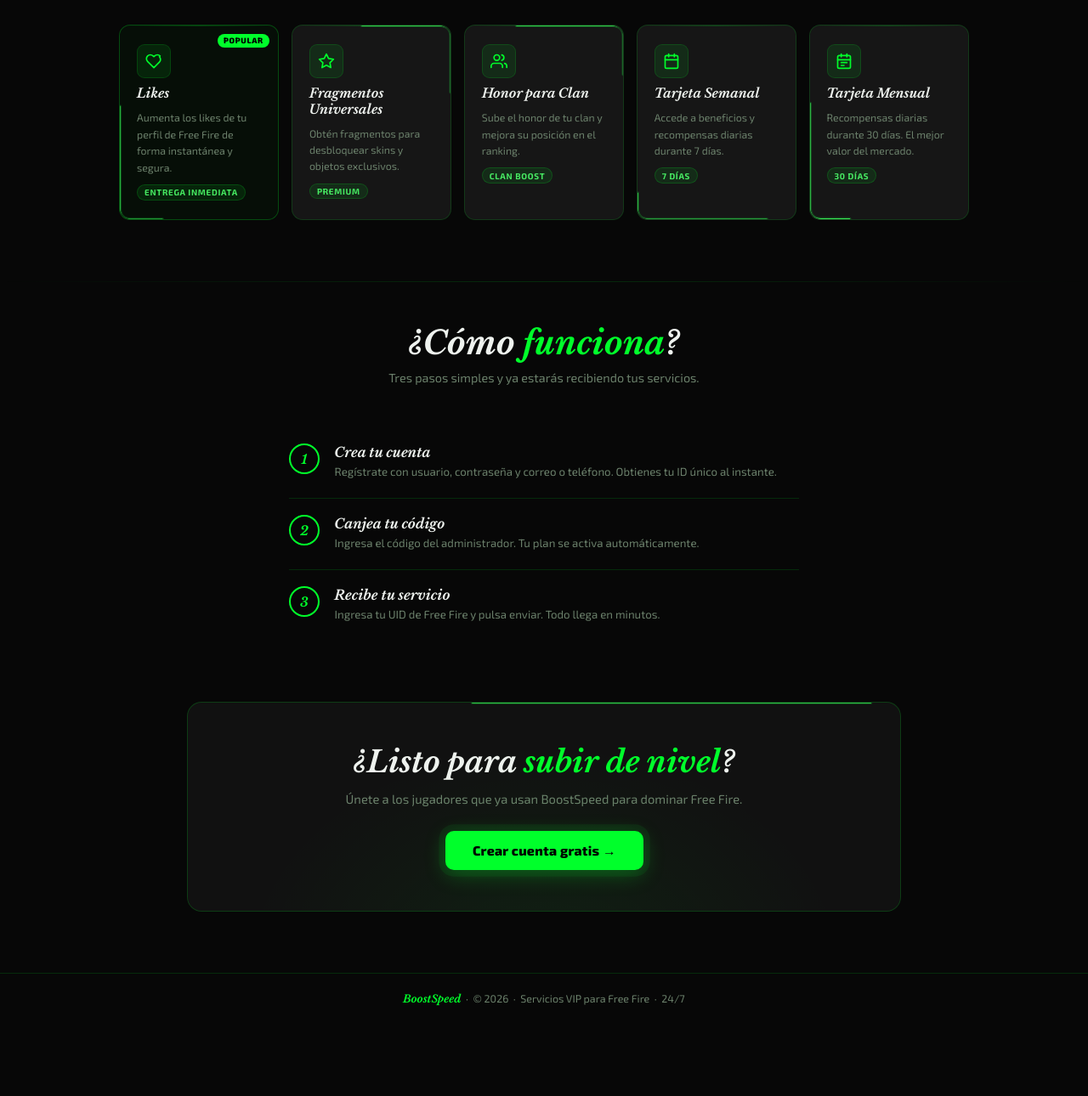
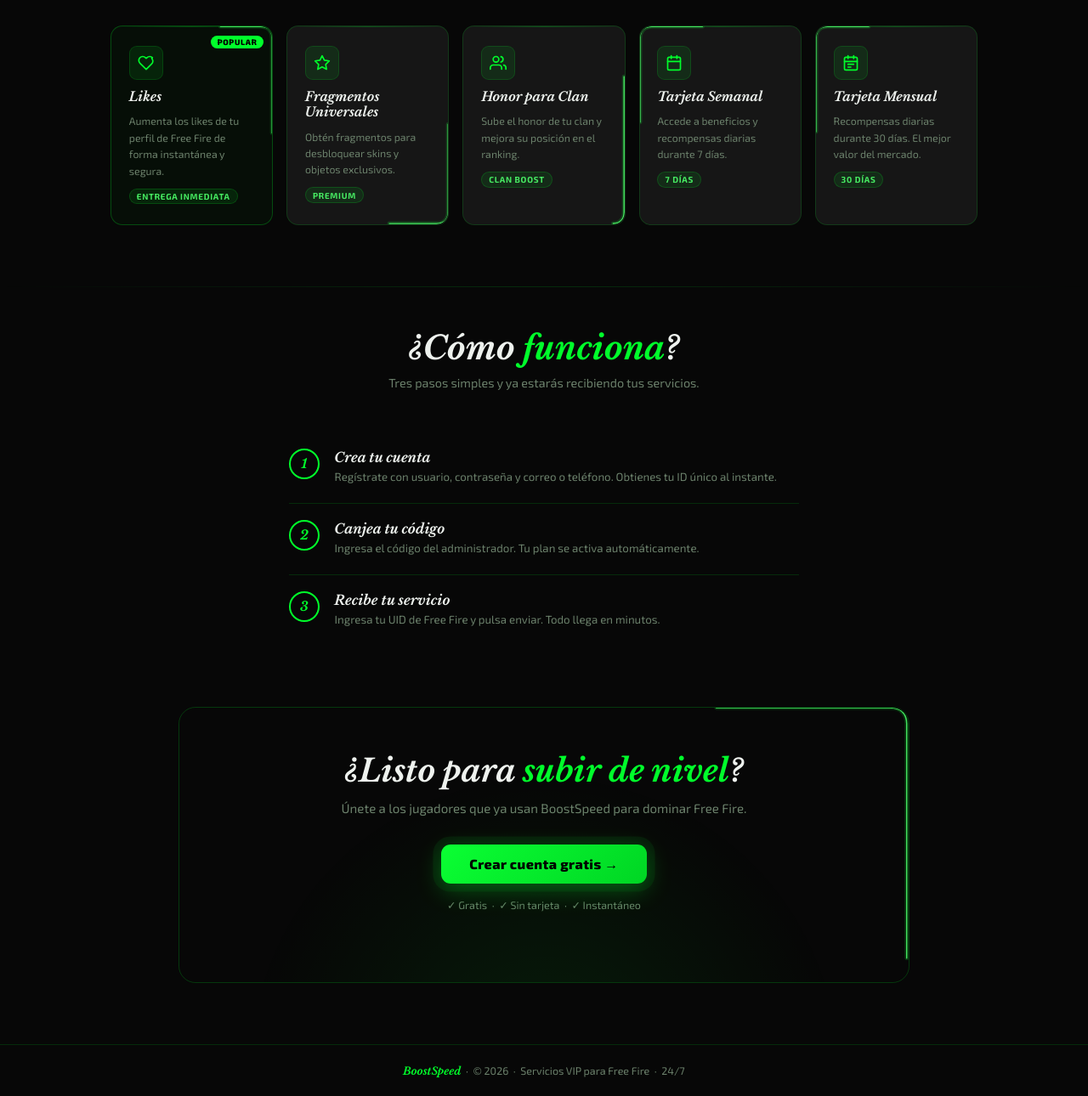
Before and after one commit to DUARTEbi/pruebasDePagina, a website: page public/index.html in a window 1280 px wide. Shown: the part 973-2263 px from the top of the page at 85% size. Before the commit the page ends 2179 px from the top, so only its background shows below. Drawn offline with nearby package versions, Linux system fonts and the light colour scheme; no server answers.

Commit message:
Update index.html

```diff
--- a/public/index.html
+++ b/public/index.html
@@ -2,7 +2,8 @@
 <html lang="es">
 <head>
 <meta charset="UTF-8"/>
-<meta name="viewport" content="width=device-width,initial-scale=1.0,maximum-scale=1.0,user-scalable=no,viewport-fit=cover"/>
+<meta name="description" content="BoostSpeed – Servicios VIP para Free Fire: likes, fragmentos, honor para clan y tarjetas. Entrega instantánea 24/7."/>
+<meta name="viewport" content="width=device-width,initial-scale=1.0,maximum-scale=5.0,viewport-fit=cover"/>
 <meta name="theme-color" content="#070707"/>
 <meta name="mobile-web-app-capable" content="yes"/>
 <meta name="apple-mobile-web-app-capable" content="yes"/>
@@ -19,45 +20,59 @@
   --adim:hsla(var(--h),100%,50%,.09);
   --aborder:hsla(var(--h),100%,50%,.15);
   --atext:hsla(var(--h),100%,65%,.9);
-  --bg:#070707;--bg2:#0d0d0d;--bg3:#111;--sur:#161616;
+  --bg:#070707;--bg2:#0c0c0c;--bg3:#101010;--sur:#161616;
   --txt:#eef2ee;--mut:#6b806b;--red:#ff4757;
   --ease:cubic-bezier(.23,1,.32,1);
+  --ease-out:cubic-bezier(0,.55,.45,1);
 }
 *,*::before,*::after{box-sizing:border-box;margin:0;padding:0}
 *{-webkit-tap-highlight-color:transparent;-webkit-font-smoothing:antialiased;text-rendering:optimizeSpeed}
-html{scroll-behavior:smooth}
-body{font-family:'Exo 2',sans-serif;background:var(--bg);color:var(--txt);min-height:100vh;overflow-x:hidden}
-button,a{outline:none;cursor:pointer;-webkit-tap-highlight-color:transparent;touch-action:manipulation;text-decoration:none}
+html{scroll-behavior:smooth;overflow-x:hidden}
+body{
+  font-family:'Exo 2',sans-serif;
+  background:var(--bg);color:var(--txt);
+  min-height:100vh;overflow-x:hidden;
+  overscroll-behavior-y:none;
+}
+button,a{
+  outline:none;cursor:pointer;
+  -webkit-tap-highlight-color:transparent;
+  touch-action:manipulation;text-decoration:none;
+}
 button:focus-visible{outline:2px solid var(--a);outline-offset:2px}
 
-/* BG GLOW */
+/* ── BG GLOW ── */
 .bg-glow{
-  position:fixed;top:-20%;left:50%;translate:-50% 0;
-  width:min(800px,120vw);aspect-ratio:1;border-radius:50%;
-  background:radial-gradient(circle,hsla(var(--h),100%,50%,.05) 0%,transparent 65%);
+  position:fixed;top:-25%;left:50%;
+  transform:translateX(-50%);
+  width:min(900px,130vw);aspect-ratio:1;border-radius:50%;
+  background:radial-gradient(circle,hsla(var(--h),100%,50%,.055) 0%,transparent 65%);
   pointer-events:none;z-index:0;
-  animation:bgP 8s ease-in-out infinite;
-  transition:background .5s;
+  animation:bgP 9s ease-in-out infinite;
+  transition:background .6s;
   will-change:opacity;
+  contain:strict;
 }
-@keyframes bgP{0%,100%{opacity:.5}50%{opacity:1}}
+@keyframes bgP{0%,100%{opacity:.45}50%{opacity:1}}
 
 /* METEOROS */
 #meteors{position:fixed;inset:0;pointer-events:none;z-index:0;overflow:hidden}
 
-/* NAV */
+/* ── NAV ── */
 nav{
   position:sticky;top:0;z-index:200;
-  background:rgba(7,7,7,.85);
-  backdrop-filter:blur(12px);-webkit-backdrop-filter:blur(12px);
+  background:rgba(7,7,7,.88);
+  backdrop-filter:blur(20px) saturate(180%);
+  -webkit-backdrop-filter:blur(20px) saturate(180%);
   border-bottom:1px solid var(--aborder);
   padding:0 clamp(.75rem,4vw,1.8rem);
   display:flex;align-items:center;justify-content:space-between;
   height:58px;
-  animation:sD .5s var(--ease) both;
-  transition:border-color .5s;
+  animation:sD .45s var(--ease) both;
+  transition:border-color .5s,background .4s;
+  contain:layout;
 }
-@keyframes sD{from{translate:0 -100%;opacity:0}to{translate:0 0;opacity:1}}
+@keyframes sD{from{transform:translateY(-100%);opacity:0}to{transform:translateY(0);opacity:1}}
 
 /* LOGO */
 .logo{
@@ -129,35 +144,50 @@ nav{
 .cp-sw[data-h="220"]{background:hsl(220,100%,65%)}
 .cp-sw[data-h="270"]{background:hsl(270,85%,68%)}
 
-/* BOTONES */
+/* ── BOTONES ── */
 .btn{
   display:inline-flex;align-items:center;justify-content:center;gap:.38rem;
   padding:.5rem 1rem;border-radius:8px;
   font-family:'Exo 2',sans-serif;font-weight:700;font-size:.82rem;
-  border:none;transition:all .2s var(--ease);
+  border:none;
+  transition:transform .18s var(--ease),box-shadow .22s var(--ease),background .4s,border-color .4s,color .3s;
   letter-spacing:.25px;position:relative;overflow:hidden;
-  touch-action:manipulation;will-change:transform;
+  touch-action:manipulation;
   white-space:nowrap;
+  -webkit-user-select:none;user-select:none;
 }
-.btn:active{scale:.96}
+.btn::after{
+  content:'';position:absolute;inset:0;
+  background:radial-gradient(circle at var(--bx,50%) var(--by,50%),rgba(255,255,255,.15),transparent 60%);
+  opacity:0;transition:opacity .25s;
+  pointer-events:none;
+}
+.btn:hover::after{opacity:1}
+.btn:active{transform:scale(.96)}
 .btn-ghost{
-  background:transparent;border:1px solid var(--aborder);color:var(--txt);
-  transition:border-color .5s,color .3s,box-shadow .2s,scale .1s;
+  background:transparent;border:1.5px solid var(--aborder);color:var(--txt);
 }
-.btn-ghost:hover{border-color:var(--a);color:var(--a);box-shadow:0 0 12px hsla(var(--h),100%,50%,.18)}
+.btn-ghost:hover{
+  border-color:var(--a);color:var(--a);
+  box-shadow:0 0 16px hsla(var(--h),100%,50%,.18),inset 0 0 0 1px hsla(var(--h),100%,50%,.08);
+  transform:translateY(-1px);
+}
 .btn-p{
-  background:var(--a);color:#000;font-weight:800;
-  transition:background .5s,box-shadow .25s,scale .1s,translate .15s;
+  background:linear-gradient(135deg,hsl(var(--h),100%,52%),hsl(var(--h),100%,42%));
+  color:#000;font-weight:800;
 }
 .btn-p:hover{
-  background:var(--am);translate:0 -2px;
-  box-shadow:0 4px 22px hsla(var(--h),100%,50%,.45),0 0 0 0 transparent;
+  transform:translateY(-2px);
+  box-shadow:0 6px 28px hsla(var(--h),100%,50%,.5),0 2px 8px hsla(var(--h),100%,50%,.3);
 }
-.btn-lg{padding:.8rem 2rem;font-size:.98rem;border-radius:10px}
-.btn-p.btn-lg{animation:ctaP 3.5s ease-in-out infinite}
+.btn-lg{padding:.82rem 2.1rem;font-size:1rem;border-radius:11px}
+.btn-p.btn-lg{
+  animation:ctaP 3.5s ease-in-out infinite;
+  letter-spacing:.4px;
+}
 @keyframes ctaP{
   0%,100%{box-shadow:0 0 0 0 hsla(var(--h),100%,50%,0)}
-  50%{box-shadow:0 0 0 8px hsla(var(--h),100%,50%,.07),0 6px 26px hsla(var(--h),100%,50%,.28)}
+  50%{box-shadow:0 0 0 10px hsla(var(--h),100%,50%,.07),0 8px 30px hsla(var(--h),100%,50%,.3)}
 }
 .btn-full{width:100%}
 
@@ -287,35 +317,40 @@ nav{
 .sec-title h2 span{color:var(--a);transition:color .5s}
 .sec-title p{color:var(--mut);max-width:460px;margin:0 auto;line-height:1.72;font-size:.9rem}
 
-/* PRODUCTOS */
+/* ── PRODUCTOS ── */
 .products{
   display:grid;
-  grid-template-columns:repeat(auto-fit,minmax(185px,1fr));
-  gap:.9rem;max-width:1000px;margin:0 auto;
+  grid-template-columns:repeat(auto-fit,minmax(190px,1fr));
+  gap:1rem;max-width:1020px;margin:0 auto;
 }
 .pc{
-  background:var(--sur);border:1px solid var(--aborder);border-radius:13px;
-  padding:1.4rem 1.25rem;
-  display:flex;flex-direction:column;align-items:flex-start;gap:.6rem;
+  background:var(--sur);border:1px solid var(--aborder);border-radius:14px;
+  padding:1.45rem 1.3rem;
+  display:flex;flex-direction:column;align-items:flex-start;gap:.65rem;
   position:relative;overflow:hidden;
-  transition:border-color .28s,translate .22s,box-shadow .28s;
-  opacity:0;translate:0 10px;
+  transition:border-color .25s var(--ease),transform .22s var(--ease),box-shadow .28s;
+  opacity:0;transform:translateY(14px);
+  contain:layout;
 }
 .pc::before{
   content:'';position:absolute;top:0;left:0;right:0;height:1px;
-  background:linear-gradient(90deg,transparent,hsla(var(--h),100%,50%,.2),transparent);
+  background:linear-gradient(90deg,transparent,hsla(var(--h),100%,50%,.25),transparent);
   transition:background .5s;
 }
 .pc::after{
   content:'';position:absolute;inset:0;
-  background:radial-gradient(ellipse at 50% 110%,hsla(var(--h),100%,50%,.04),transparent 60%);
-  opacity:0;transition:opacity .28s,background .5s;pointer-events:none;
+  background:radial-gradient(ellipse at 50% 120%,hsla(var(--h),100%,50%,.06),transparent 55%);
+  opacity:0;transition:opacity .3s;pointer-events:none;
 }
-.pc:hover{border-color:hsla(var(--h),100%,50%,.4);translate:0 -5px;box-shadow:0 12px 36px hsla(var(--h),100%,50%,.09)}
+.pc:hover{
+  border-color:hsla(var(--h),100%,50%,.45);
+  transform:translateY(-6px);
+  box-shadow:0 16px 44px hsla(var(--h),100%,50%,.1),0 4px 12px rgba(0,0,0,.3);
+}
 .pc:hover::after{opacity:1}
 .pc.visible{
-  opacity:1;translate:0 0;
-  transition:opacity .24s var(--ease),translate .24s var(--ease),border-color .28s,box-shadow .28s;
+  opacity:1;transform:translateY(0);
+  transition:opacity .3s var(--ease),transform .3s var(--ease),border-color .25s,box-shadow .28s;
 }
 .pc.feat{border-color:hsla(var(--h),100%,50%,.25);background:hsla(var(--h),100%,50%,.03)}
 
@@ -377,25 +412,29 @@ nav{
 .step:hover .sb h3{color:var(--a)}
 .sb p{color:var(--mut);font-size:.83rem;line-height:1.62}
 
-/* BANNER */
+/* ── BANNER CTA ── */
 .banner{
-  position:relative;z-index:1;max-width:840px;margin:0 auto 4.5rem;
-  background:var(--bg3);border:1px solid hsla(var(--h),100%,50%,.18);border-radius:17px;
-  padding:clamp(1.8rem,5vw,3rem) clamp(1.25rem,5vw,2.5rem);
+  position:relative;z-index:1;max-width:860px;margin:0 auto 4.5rem;
+  background:linear-gradient(160deg,var(--bg3),rgba(var(--h),15%,8%,.5));
+  border:1px solid hsla(var(--h),100%,50%,.2);border-radius:20px;
+  padding:clamp(2rem,5vw,3.2rem) clamp(1.4rem,5vw,2.8rem);
   text-align:center;overflow:hidden;
-  transition:border-color .28s,box-shadow .28s,background .5s;
+  transition:border-color .28s,box-shadow .3s;
 }
 .banner::before{
   content:'';position:absolute;inset:0;
-  background:radial-gradient(ellipse at 50% 130%,hsla(var(--h),100%,50%,.07),transparent 60%);
-  pointer-events:none;transition:background .5s;
+  background:radial-gradient(ellipse at 50% 130%,hsla(var(--h),100%,50%,.09),transparent 58%);
+  pointer-events:none;transition:background .5s;border-radius:inherit;
 }
-.banner:hover{border-color:hsla(var(--h),100%,50%,.35);box-shadow:0 0 50px hsla(var(--h),100%,50%,.06)}
+.banner:hover{
+  border-color:hsla(var(--h),100%,50%,.38);
+  box-shadow:0 0 60px hsla(var(--h),100%,50%,.08),0 8px 32px rgba(0,0,0,.35);
+}
 .banner h2{
   font-family:'Libre Baskerville',serif;font-style:italic;font-weight:700;
-  font-size:clamp(1.4rem,3.8vw,2.2rem);margin-bottom:.55rem;
+  font-size:clamp(1.5rem,3.8vw,2.3rem);margin-bottom:.6rem;
 }
-.banner p{color:var(--mut);margin-bottom:1.6rem;font-size:.92rem;line-height:1.7}
+.banner p{color:var(--mut);margin-bottom:1.8rem;font-size:.94rem;line-height:1.72}
 
 footer{
   position:relative;z-index:1;border-top:1px solid var(--aborder);
@@ -476,15 +515,24 @@ footer strong{color:var(--a);transition:color .5s;font-family:'Libre Baskerville
 .n-name{font-family:'Libre Baskerville',serif;font-style:italic;font-size:.77rem;font-weight:700;color:var(--txt)}
 .n-likes{font-size:.68rem;color:var(--a);font-weight:700;transition:color .5s}
 
-/* RESPONSIVE */
+/* ── RESPONSIVE ── */
 @media(max-width:600px){
   .tk-d{display:none}
-  .ticker{flex-wrap:wrap;justify-content:center;gap:.6rem}
+  .ticker{flex-wrap:wrap;justify-content:center;gap:.55rem}
   .products{grid-template-columns:1fr 1fr}
-  #nb{max-width:180px;left:7px}
+  #nb{max-width:185px;left:8px}
+  .hero h1{line-height:1.1}
 }
-@media(max-width:360px){
+@media(max-width:380px){
   .products{grid-template-columns:1fr}
+  .hero-cta .btn-lg{width:100%}
+}
+@media(hover:none){
+  .pc:hover{transform:none;box-shadow:none}
+  .btn-ghost:hover,.btn-p:hover{transform:none}
+}
+@media(prefers-reduced-motion:reduce){
+  *,*::before,*::after{animation-duration:.01ms!important;transition-duration:.01ms!important}
 }
 </style>
 </head>
@@ -510,8 +558,7 @@ footer strong{color:var(--a);transition:color .5s;font-family:'Libre Baskerville
         <button class="cp-sw" data-h="270" onclick="setC(270,this)" title="Morado"></button>
       </div>
     </div>
-    <button class="btn btn-ghost" onclick="aM('login')">Iniciar sesi&#243;n</button>
-    <button class="btn btn-p" onclick="aM('registro')">Crear cuenta</button>
+    <button class="btn btn-ghost" id="btn-nav-login" onclick="aM('login')">Iniciar sesi&#243;n</button>
   </div>
 </nav>
 
@@ -542,7 +589,8 @@ footer strong{color:var(--a);transition:color .5s;font-family:'Libre Baskerville
   </div>
 
   <div class="hero-cta">
-    <button class="btn btn-p btn-lg" onclick="aM('registro')">Crear cuenta &#8594;</button>
+    <button class="btn btn-p btn-lg" onclick="aM('login')" id="btn-hero-login">Iniciar sesi&#243;n &#8594;</button>
+    <button class="btn btn-ghost btn-lg" onclick="aM('registro')" id="btn-hero-reg">Crear cuenta</button>
   </div>
 
   <div class="ticker">
@@ -639,7 +687,8 @@ footer strong{color:var(--a);transition:color .5s;font-family:'Libre Baskerville
     <div class="nf" id="nf-bn"><svg id="sv-bn"></svg></div>
     <h2>&#191;Listo para <span style="color:var(--a);transition:color .5s">subir de nivel</span>?</h2>
     <p>&#218;nete a los jugadores que ya usan BoostSpeed para dominar Free Fire.</p>
-    <button class="btn btn-p btn-lg" onclick="aM('registro')">Crear cuenta gratis &#8594;</button>
+    <button class="btn btn-p btn-lg" onclick="aM('registro')" id="btn-cta-reg">Crear cuenta gratis &#8594;</button>
+    <p style="margin-top:.9rem;font-size:.78rem;color:var(--mut)">&#10003; Gratis &nbsp;&#183;&nbsp; &#10003; Sin tarjeta &nbsp;&#183;&nbsp; &#10003; Instant&#225;neo</p>
   </div>
 </div>
 
@@ -741,20 +790,18 @@ function setC(h,el){
   document.querySelectorAll('.cp-sw').forEach(s=>s.classList.remove('on'));
   el.classList.add('on');
   cpOpen=false;document.getElementById('cpp').classList.remove('open');
+  updateNeonColor(h);
 }
 
-/* ═══ NEON LINES — lightweight SVG path ═══
-   Una sola línea que recorre el borde con pathLength normalizado.
-   Sin canvas, sin filtros, máximo rendimiento.
-═══ */
+/* ═══ NEON LINES — CSS animation (GPU, sin rAF por frame) ═══ */
 const neonEls=[
-  {nf:'nf-tk', sv:'sv-tk'},
-  {nf:'nf-p0', sv:'sv-p0'},
-  {nf:'nf-p1', sv:'sv-p1'},
-  {nf:'nf-p2', sv:'sv-p2'},
-  {nf:'nf-p3', sv:'sv-p3'},
-  {nf:'nf-p4', sv:'sv-p4'},
-  {nf:'nf-bn', sv:'sv-bn'}
+  {nf:'nf-tk', sv:'sv-tk', dur:5.2},
+  {nf:'nf-p0', sv:'sv-p0', dur:4.6},
+  {nf:'nf-p1', sv:'sv-p1', dur:5.8},
+  {nf:'nf-p2', sv:'sv-p2', dur:6.1},
+  {nf:'nf-p3', sv:'sv-p3', dur:5.4},
+  {nf:'nf-p4', sv:'sv-p4', dur:6.4},
+  {nf:'nf-bn', sv:'sv-bn', dur:7.0}
 ];
 const NS='http://www.w3.org/2000/svg';
 const nState={};
@@ -764,69 +811,91 @@ function buildRRPath(w,h,r){
   return `M${r},0 L${w-r},0 Q${w},0,${w},${r} L${w},${h-r} Q${w},${h},${w-r},${h} L${r},${h} Q0,${h},0,${h-r} L0,${r} Q0,0,${r},0 Z`;
 }
 
+function buildNeonCSS(h){return `
+@keyframes neon-run{from{stroke-dashoffset:100}to{stroke-dashoffset:0}}
+`}
+
 function initNeon(){
-  neonEls.forEach(({nf,sv})=>{
+  const h=getComputedStyle(R).getPropertyValue('--h').trim();
+  // Inyectar keyframe una sola vez
+  if(!document.getElementById('neon-css')){
+    const st=document.createElement('style');
+    st.id='neon-css';
+    st.textContent='@keyframes neon-run{from{stroke-dashoffset:100}to{stroke-dashoffset:0}}';
+    document.head.appendChild(st);
+  }
+  neonEls.forEach(({nf,sv,dur})=>{
     const nfEl=document.getElementById(nf);
     const svEl=document.getElementById(sv);
     if(!nfEl||!svEl)return;
     const par=nfEl.parentElement;
-    // línea principal
+    const w=par.offsetWidth||200,hh=par.offsetHeight||100;
+    const rr=parseFloat(getComputedStyle(par).borderRadius)||13;
+    const d=buildRRPath(w,hh,rr);
+    const delay=-(Math.random()*dur);
+    // glow
+    const glow=document.createElementNS(NS,'path');
+    glow.setAttribute('fill','none');
+    glow.setAttribute('stroke',`hsl(${h},100%,55%)`);
+    glow.setAttribute('stroke-width','5');
+    glow.setAttribute('stroke-linecap','round');
+    glow.setAttribute('pathLength','100');
+    glow.setAttribute('stroke-dasharray','22 78');
+    glow.setAttribute('opacity','0.18');
+    glow.style.animation=`neon-run ${dur}s linear ${delay}s infinite`;
+    glow.setAttribute('d',d);
+    // line
     const path=document.createElementNS(NS,'path');
     path.setAttribute('fill','none');
+    path.setAttribute('stroke',`hsl(${h},100%,65%)`);
+    path.setAttribute('stroke-width','1.4');
     path.setAttribute('stroke-linecap','round');
     path.setAttribute('pathLength','100');
-    // glow suave
-    const glow=document.createElementNS(NS,'path');
-    glow.setAttribute('fill','none');
-    glow.setAttribute('stroke-linecap','round');
-    glow.setAttribute('pathLength','100');
+    path.setAttribute('stroke-dasharray','22 78');
+    path.setAttribute('opacity','0.88');
+    path.style.animation=`neon-run ${dur}s linear ${delay}s infinite`;
+    path.setAttribute('d',d);
+    svEl.setAttribute('viewBox',`0 0 ${w} ${hh}`);
+    svEl.setAttribute('width',w);
+    svEl.setAttribute('height',hh);
     svEl.appendChild(glow);
     svEl.appendChild(path);
-    nState[nf]={nfEl,svEl,par,path,glow,off:Math.random()*100};
+    nState[nf]={nfEl,svEl,par,path,glow,w,h:hh,dur};
   });
 }
 
-let _raf,_last=0;
-function neonFrame(ts){
-  _raf=requestAnimationFrame(neonFrame);
-  if(document.hidden||ts-_last<16)return; // cap ~60fps
-  _last=ts;
-  const h=getComputedStyle(R).getPropertyValue('--h').trim();
-  const spd=ts*0.012; // velocidad
+// Resize observer para actualizar paths si cambia tamaño
+const _nRO=new ResizeObserver(()=>{
   for(const key in nState){
     const s=nState[key];
     const par=s.par;
     const w=par.offsetWidth,hh=par.offsetHeight;
-    if(!w||!hh)continue;
-    // actualiza viewBox solo si cambió tamaño
-    if(s.w!==w||s.h!==hh){
+    if(!w||!hh||s.w===w&&s.h===hh)continue;
     s.w=w;s.h=hh;
-      s.svEl.setAttribute('viewBox',`0 0 ${w} ${hh}`);
-      s.svEl.setAttribute('width',w);
-      s.svEl.setAttribute('height',hh);
     const rr=parseFloat(getComputedStyle(par).borderRadius)||13;
     const d=buildRRPath(w,hh,rr);
     s.path.setAttribute('d',d);
     s.glow.setAttribute('d',d);
+    s.svEl.setAttribute('viewBox',`0 0 ${w} ${hh}`);
+    s.svEl.setAttribute('width',w);
+    s.svEl.setAttribute('height',hh);
   }
-    const pos=((spd+s.off)%100);
-    const len=22; // longitud visible (%)
-    const gap=100-len;
-    const off=100-pos;
-    // línea principal
-    s.path.setAttribute('stroke',`hsl(${h},100%,62%)`);
-    s.path.setAttribute('stroke-width','1.3');
-    s.path.setAttribute('stroke-dasharray',`${len} ${gap}`);
-    s.path.setAttribute('stroke-dashoffset',off);
-    s.path.setAttribute('opacity','0.9');
-    // glow difuso
+});
+
+function initNeonRO(){
+  for(const key in nState){_nRO.observe(nState[key].par)}
+}
+
+// Actualizar color neón cuando cambia el hue
+function updateNeonColor(h){
+  for(const key in nState){
+    const s=nState[key];
+    s.path.setAttribute('stroke',`hsl(${h},100%,65%)`);
     s.glow.setAttribute('stroke',`hsl(${h},100%,55%)`);
-    s.glow.setAttribute('stroke-width','4');
-    s.glow.setAttribute('stroke-dasharray',`${len} ${gap}`);
-    s.glow.setAttribute('stroke-dashoffset',off);
-    s.glow.setAttribute('opacity','0.22');
   }
 }
+
+function neonFrame(){} // stub (ya no se usa rAF por frame)
 
 /* ═══ METEOROS — ultra liviano ═══ */
 (function(){
@@ -879,7 +948,7 @@ document.querySelectorAll('.pc,.step').forEach(el=>obs.observe(el));
 /* ═══ INIT ═══ */
 document.addEventListener('DOMContentLoaded',()=>{
   initNeon();
-  requestAnimationFrame(neonFrame);
+  initNeonRO();
   // stats
   (async()=>{
     try{
```
Lines whose indentation alone changed are shown as unchanged.
